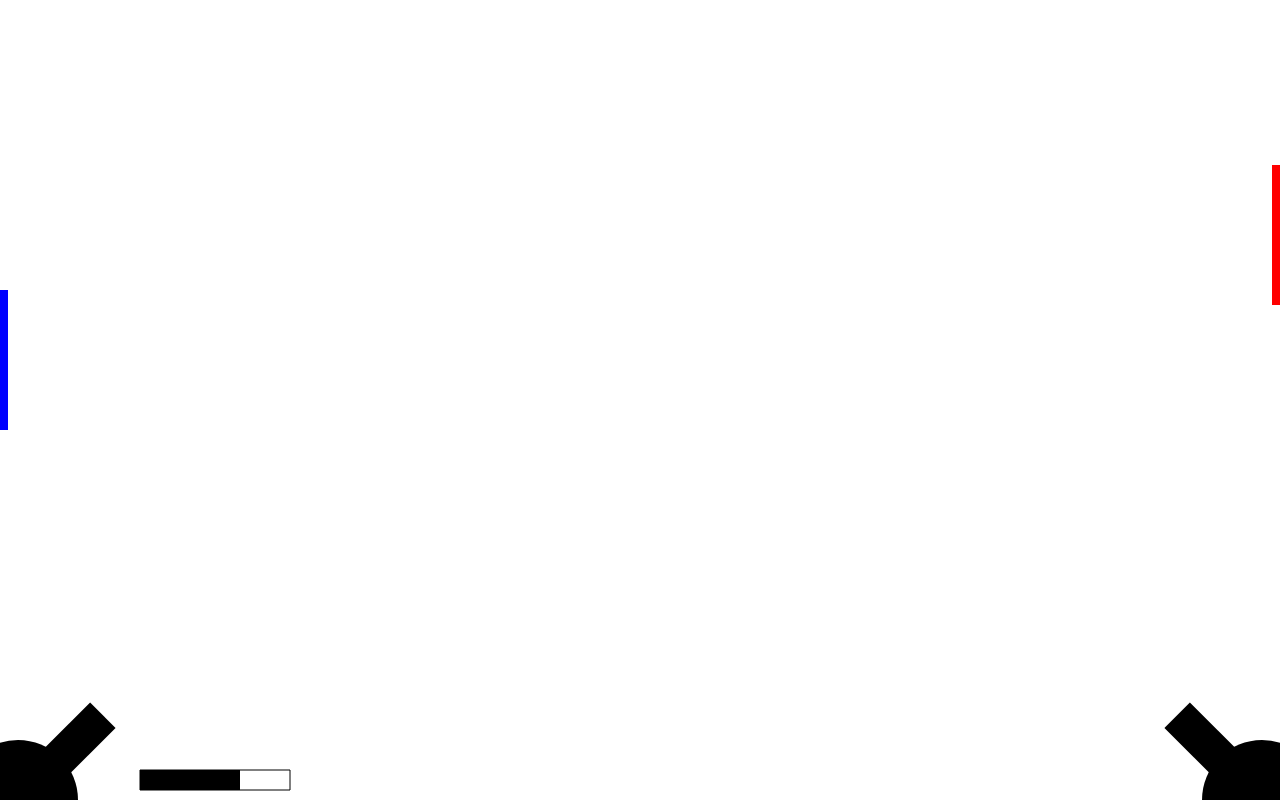
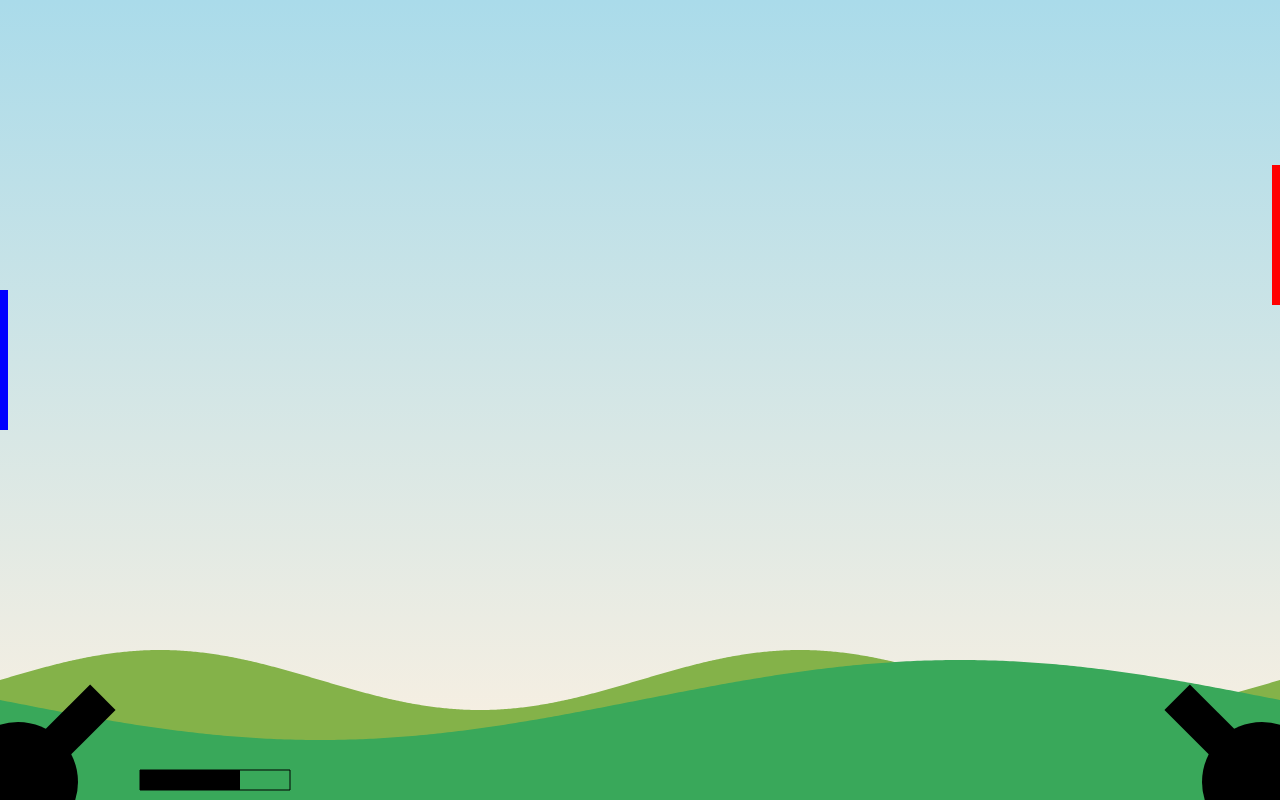
Before and after one commit to return75/tanks-game, a plain HTML site: page index.html in a window 1280 px wide. Drawn offline with Linux system fonts and the light colour scheme.

Commit message:
add hill

```diff
--- a/app.js
+++ b/app.js
@@ -2,6 +2,14 @@ let canvas = document.getElementById('canvas')
 let context = canvas.getContext("2d");
 let width = canvas.width = window.innerWidth;
 let height = canvas.height = window.innerHeight;
+let background = document.getElementById('background')
+let backgroundContext = background.getContext("2d");
+initBackground();
+drawSky();
+drawHill1(120);
+drawHill2(100);
+
+
 let animationFrame;
 let tankBodyRadius = 60,
     tankCylinderLength = 120,
@@ -15,8 +23,8 @@ let balls = [];
 let plateLeft = plate.create (vector.create(0, 0), vector.create(0, 10), 'blue');
 let plateRight = plate.create (vector.create(width - plate.width, 0), vector.create(0, 5), 'red');
 
-let leftTank = tank.create(vector.create(ballRadius, height), -Math.PI / 4);
-let rightTank = tank.create(vector.create(width - ballRadius, height), 5 * Math.PI / 4);
+let leftTank = tank.create(vector.create(ballRadius, height - ballRadius), -Math.PI / 4);
+let rightTank = tank.create(vector.create(width - ballRadius, height - ballRadius), 5 * Math.PI / 4);
 
 
 let update = function () {
@@ -96,7 +104,7 @@ function reversPlateDirection (plate) {
     }
 }
 function checkBottomCollision (ball) {
-    if (ball.position.getY() - ballRadius > height) {
+    if (ball.position.getY() + ballRadius > height) {
         let ySpeed = -1 * Math.abs(ball.velocity.getY ()) * bounce;
         ball.setVelocity (vector.create (ball.velocity.getX (), ySpeed));
         if (ball.velocity.getY() > -1.8) {
@@ -135,17 +143,17 @@ function checkBallCollision(ball1, ball2) {
     }
 }
 
-function shoot () {
+function keyboardHandling () {
     document.addEventListener('keydown', (event) => {
         if (event.code === 'Space') {
-            let position = vector.create(ballRadius, height);
+            let position = vector.create(ballRadius, height - ballRadius);
             let velocity = vector.create(20, -20);
             velocity.setAngle(leftTank.getAngle ());
             let newBall = ball.create(position, velocity, 1);
             newBall.setPlayer('left')
             balls.push(newBall);
         } else if (event.code === 'Enter') {
-            let position = vector.create(width - ballRadius, height);
+            let position = vector.create(width - ballRadius, height - ballRadius);
             let velocity = vector.create(-20, -20);
             velocity.setAngle(rightTank.getAngle ());
             let newBall = ball.create(position, velocity, 2);
@@ -173,6 +181,46 @@ function shoot () {
         }
     }, false);
 }
+function stopAnimation () {
+    cancelAnimationFrame(animationFrame);
+    animationFrame = null;
+}
+keyboardHandling ();
+update ();
 
-shoot ();
-update ();
+function initBackground () {
+    background.width = window.innerWidth;
+    background.height = window.innerHeight;
+    backgroundContext.beginPath();
+}
+function drawSky() {
+    var gradient = backgroundContext.createLinearGradient(0, 0, 0, window.innerHeight);
+    gradient.addColorStop(0, "#AADBEA");
+    gradient.addColorStop(1, "#FEF1E1");
+    backgroundContext.fillStyle = gradient;
+    backgroundContext.fillRect(0, 0, window.innerWidth, window.innerHeight);
+}
+function drawHill1(hillHeight) {
+    backgroundContext.beginPath();
+    for( let i = 0; i <= 720; i +=1) {
+        let y = height - hillHeight - Math.sin(i * Math.PI/180) * 30;
+        backgroundContext.lineTo(i / 720 * width, y);
+    }
+    backgroundContext.lineTo(width, height);
+    backgroundContext.lineTo(0, height);
+    backgroundContext.closePath();
+    backgroundContext.fillStyle = '#84B249';
+    backgroundContext.fill();
+}
+function drawHill2(hillHeight) {
+    backgroundContext.beginPath();
+    for( let i = 360; i >= 0; i -=1) {
+        let y = height - hillHeight - Math.sin(i * Math.PI/180) * 40;
+        backgroundContext.lineTo((360 - i) / 360 * width, y);
+    }
+    backgroundContext.lineTo(width, height);
+    backgroundContext.lineTo(0, height);
+    backgroundContext.closePath();
+    backgroundContext.fillStyle = '#39a85a';
+    backgroundContext.fill();
+}
--- a/index.html
+++ b/index.html
@@ -9,13 +9,18 @@
         margin: 0
     }
     canvas {
-        position: relative;
+        position: absolute;
+        left:0;
+        top:0;
+    }
+    #background {
+        width: 100%;
+        height: 100%;
     }
 </style>
 <body>
-
-    <canvas id="canvas">
-    </canvas>
+    <canvas id="background"></canvas>
+    <canvas id="canvas"></canvas>
     <script src="vector.js"></script>
     <script src="ball.js"></script>
     <script src="plate.js"></script>
```
